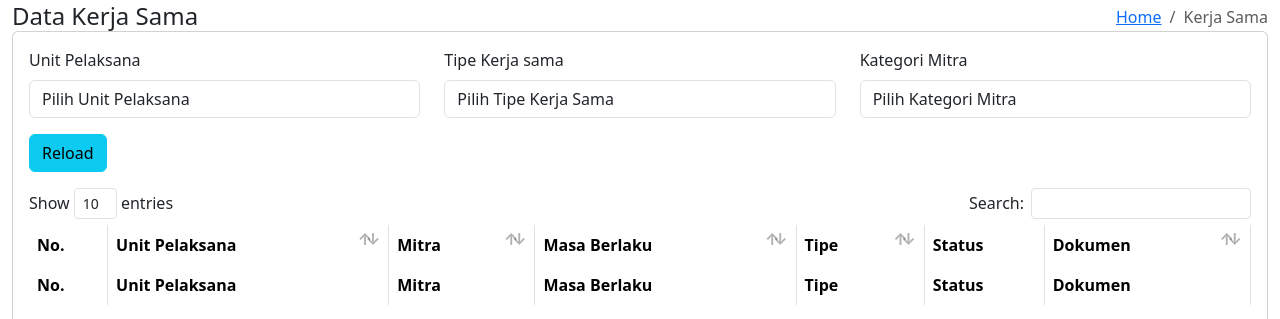
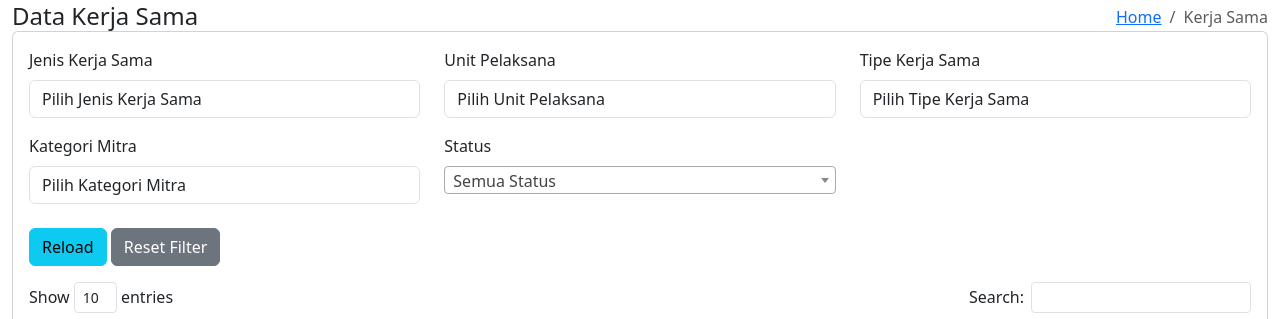
Before and after one commit to rendiputra06/kerma_lama, a CodeIgniter app: page /t2/publik/kerma in a window 1280 px wide. Shown: the part 137-456 px from the top of the page. Run offline with CodeIgniter, Linux system fonts and the light colour scheme; data comes from the database, SQL or seed files in the repository; lists and menus that the app fills with data are empty; some libraries are stand-ins or nearby versions.

Commit message:
feat: add publik module controller, model, view, and assets

```diff
--- a/application/modules/publik/controllers/Publik.php
+++ b/application/modules/publik/controllers/Publik.php
@@ -69,7 +69,7 @@ class Publik extends MY_Controller
         $this->_assets_table();
         $this->breadcrumbs->push('Kerja Sama', '/publik/kerja_sama');
         $this->template->javascript->add('partial/libs/apexcharts/apexcharts.min.js');
-        $this->template->javascript->add('partial/js/publik/kerma.js?v=0.0.1');
+        $this->template->javascript->add('partial/js/publik/kerma.js?v=0.0.2');
         $this->template->content->view('kerja_sama');
         $this->template->publish('public');
     }
@@ -231,6 +231,18 @@ class Publik extends MY_Controller
             echo json_encode($json);
         }
     }
+    public function cari_jenis_select2()
+    {
+        if ($this->input->is_ajax_request()) {
+            $this->load->model('kerja_sama/Kerma_model', 'kerma');
+            $result = $this->kerma->get_jenis_select2();
+            $json = [];
+            foreach ($result as $row) {
+                $json[] = ['id' => $row->id, 'text' => $row->nama];
+            }
+            echo json_encode($json);
+        }
+    }
     public function cari_kategori_select2()
     {
         if ($this->input->is_ajax_request()) {
--- a/application/modules/publik/models/Publik_model.php
+++ b/application/modules/publik/models/Publik_model.php
@@ -95,8 +95,20 @@ class Publik_model extends CI_Model
         if ($this->input->post('filter_tipe')) {
             $this->datatables->where('a.tipe_id', $this->input->post('filter_tipe'));
         }
+        if ($this->input->post('filter_jenis')) {
+            $this->datatables->where('a.jenis_id', $this->input->post('filter_jenis'));
+        }
         if ($this->input->post('filter_kategori')) {
             $this->datatables->where('a.kategori_id', $this->input->post('filter_kategori'));
+        }
+        if ($this->input->post('filter_status') !== null && $this->input->post('filter_status') !== '') {
+            $filter_status = $this->input->post('filter_status');
+            $today = date('Y-m-d');
+            if ($filter_status === 'aktif' || $filter_status === '1') {
+                $this->datatables->where('a.tanggal_selesai >=', $today);
+            } elseif ($filter_status === 'nonaktif' || $filter_status === '0') {
+                $this->datatables->where('a.tanggal_selesai <', $today);
+            }
         }
 
         return $this->datatables->generate();
--- a/application/modules/publik/views/kerja_sama.php
+++ b/application/modules/publik/views/kerja_sama.php
@@ -1,27 +1,44 @@
 <div class="card">
     <div class="card-body">
-        <div class="row mb-3">
-            <div class="col-md-4">
+        <div class="row mb-2">
+            <div class="col-md-4 mb-2">
+                <label class="form-label">Jenis Kerja Sama</label>
+                <select class="form-control select2-filter" name="filter_jenis" id="filter_jenis" data-url="publik/cari_jenis_select2" style="width: 100%;">
+                    <option value="">Pilih Jenis Kerja Sama</option>
+                </select>
+            </div>
+            <div class="col-md-4 mb-2">
                 <label class="form-label">Unit Pelaksana</label>
                 <select class="form-control select2-filter" name="filter_unit" id="filter_unit" data-url="publik/cari_unit_select2" style="width: 100%;">
                     <option value="">Pilih Unit Pelaksana</option>
                 </select>
             </div>
-            <div class="col-md-4">
-                <label class="form-label">Tipe Kerja sama</label>
+            <div class="col-md-4 mb-2">
+                <label class="form-label">Tipe Kerja Sama</label>
                 <select class="form-control select2-filter" name="filter_tipe" id="filter_tipe" data-url="publik/cari_tipe_select2" style="width: 100%;">
                     <option value="">Pilih Tipe Kerja Sama</option>
                 </select>
             </div>
-            <div class="col-md-4">
+        </div>
+        <div class="row mb-3">
+            <div class="col-md-4 mb-2">
                 <label class="form-label">Kategori Mitra</label>
                 <select class="form-control select2-filter" name="filter_kategori" id="filter_kategori" data-url="publik/cari_kategori_select2" style="width: 100%;">
                     <option value="">Pilih Kategori Mitra</option>
                 </select>
             </div>
+            <div class="col-md-4 mb-2">
+                <label class="form-label">Status</label>
+                <select class="form-control select2-filter" name="filter_status" id="filter_status" style="width: 100%;">
+                    <option value="">Semua Status</option>
+                    <option value="aktif">Aktif</option>
+                    <option value="nonaktif">Tidak Aktif</option>
+                </select>
+            </div>
         </div>
         <div class="mt-2 mb-3">
             <button type="button" class="btn btn-info waves-effect waves-light" onclick="reload_ajax('kerma')"><i class="fa fa-sync"></i> Reload</button>
+            <button type="button" class="btn btn-secondary waves-effect waves-light" id="btn-reset-filter"><i class="fa fa-undo"></i> Reset Filter</button>
         </div>
         <div class="table-responsive" style="border: 0">
             <table id="kerma" class="w-100 table table-striped table-bordered table-hover">
--- a/partial/js/publik/kerma.js
+++ b/partial/js/publik/kerma.js
@@ -1,11 +1,24 @@
 $(document).ready(function(){
     // Inisialisasi filter Select2 untuk Halaman Publik
+    CustomInitSelect2($('#filter_jenis'), {url: $('#filter_jenis').data('url'),});
     CustomInitSelect2($('#filter_unit'), {url: $('#filter_unit').data('url'),});
     CustomInitSelect2($('#filter_tipe'), {url: $('#filter_tipe').data('url'),});
     CustomInitSelect2($('#filter_kategori'), {url: $('#filter_kategori').data('url'),});
+    $('#filter_status').select2();
 
     // Pemicu reload data saat filter diubah
     $('.select2-filter').on('change', function() {
+        reload_ajax('kerma');
+    });
+
+    // Reset Filter
+    $('#btn-reset-filter').on('click', function() {
+        $('#filter_jenis').val(null);
+        $('#filter_unit').val(null);
+        $('#filter_tipe').val(null);
+        $('#filter_kategori').val(null);
+        $('#filter_status').val('');
+        $('.select2-filter').trigger('change.select2');
         reload_ajax('kerma');
     });
 
```
